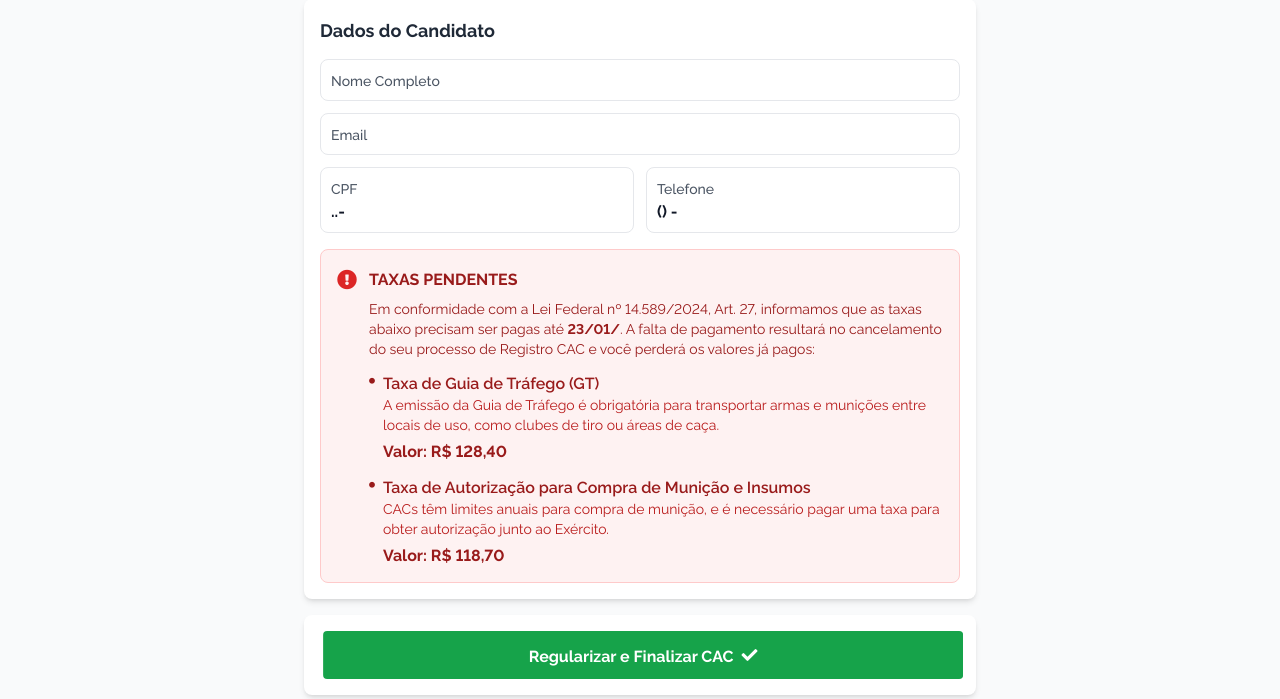
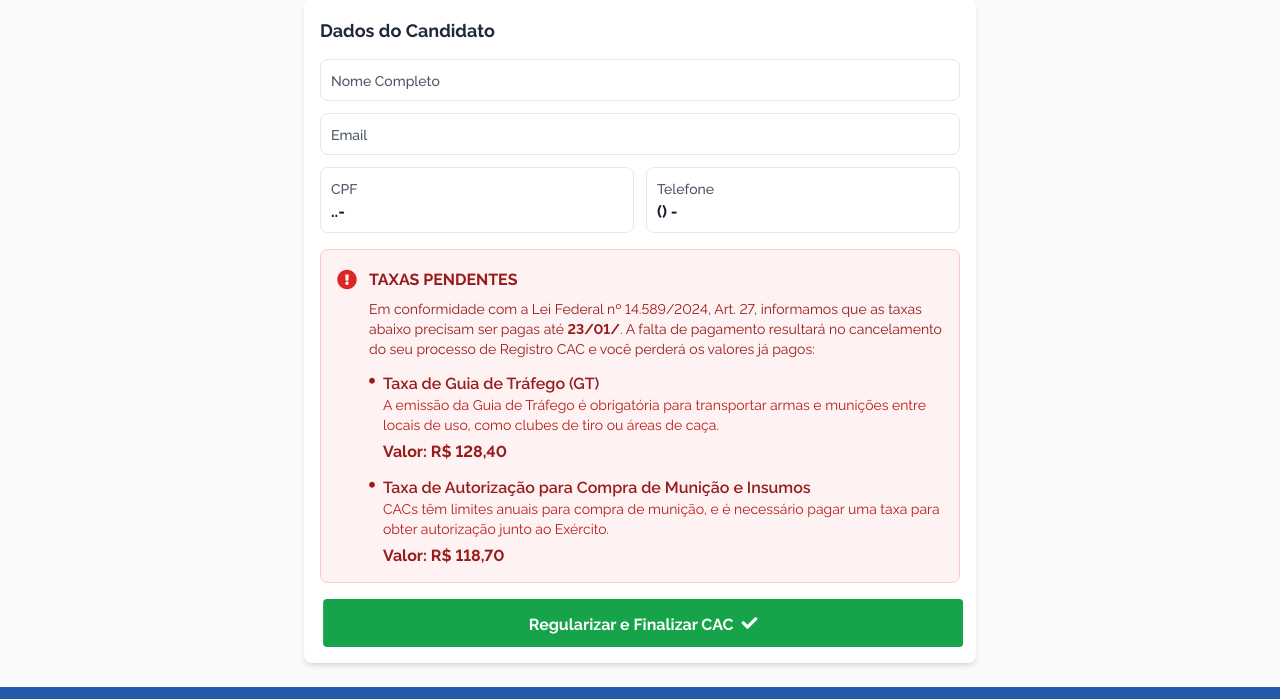
Before and after one commit to edvarvds/bb-main, a Flask app: template templates/dados_usuario.html in a window 1280 px wide. Shown: the part 187-886 px from the top of the page. Run offline with Flask 3, Linux system fonts and the light colour scheme; the template is opened without the code that fills it, so the values that code supplies are empty; some libraries are stand-ins or nearby versions.

Commit message:
Agent query: A página de dados está exibindo corretamente com o botão verde de pagamento integrado à box principal?
Refactor `dados_usuario.html` to improve layout and remove unnecessary `mb-4` class.

Screenshot: https://storage.googleapis.com/screenshot-production-us-central1/e3b0b9fc-54c3-4795-94c1-ab8a9d515ce0/1ab8ce39-e121-49c7-a72f-528129d87b26.jpg

```diff
--- a/templates/dados_usuario.html
+++ b/templates/dados_usuario.html
@@ -79,7 +79,7 @@
                 <div class="container mx-auto px-4 py-6">
                     <div class="max-w-2xl mx-auto">
                         <!-- Combined Data Box -->
-            <div class="bg-white rounded-lg shadow-md p-4 mb-4">
+                        <div class="bg-white rounded-lg shadow-md p-4">
                             <h2 class="text-lg font-bold text-gray-800 mb-4">Dados do Candidato</h2>
                             <div class="space-y-3">
                                 <!-- Nome - Linha completa -->
@@ -136,13 +136,13 @@
                                     </div>
                                 </div>
                             </div>
-            </div>
 
-            <div class="bg-white rounded-lg shadow-md p-4">
+                            <div class="mt-4">
                                 <button onclick="window.location.href = '/'" class="bg-green-600 hover:bg-green-700 text-white font-bold py-3 px-4 rounded w-full transition-all flex items-center justify-center group animate-[wiggle_1s_ease-in-out_infinite]">
                                     <span>Regularizar e Finalizar CAC</span>
                                     <i class="fas fa-check ml-2"></i>
                                 </button>
+                            </div>
                         </div>
                     </div>
                 </div>
```
Lines whose indentation alone changed are shown as unchanged.
